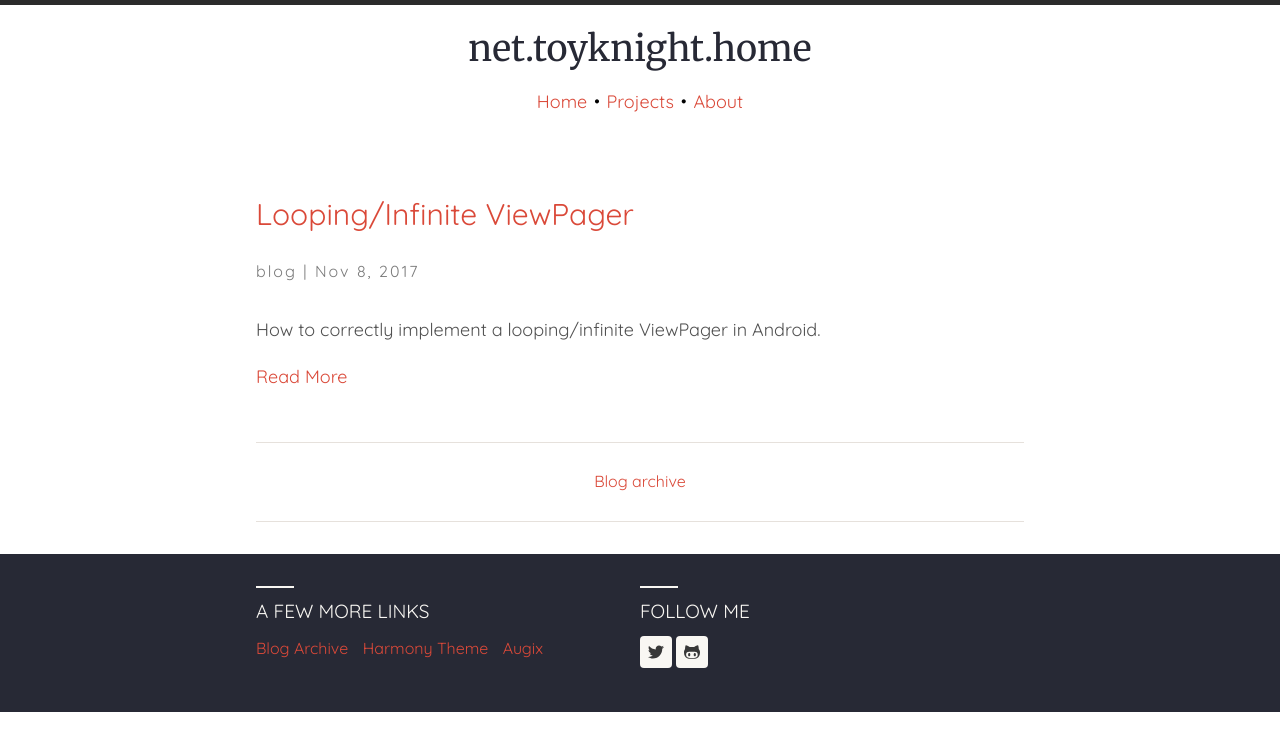
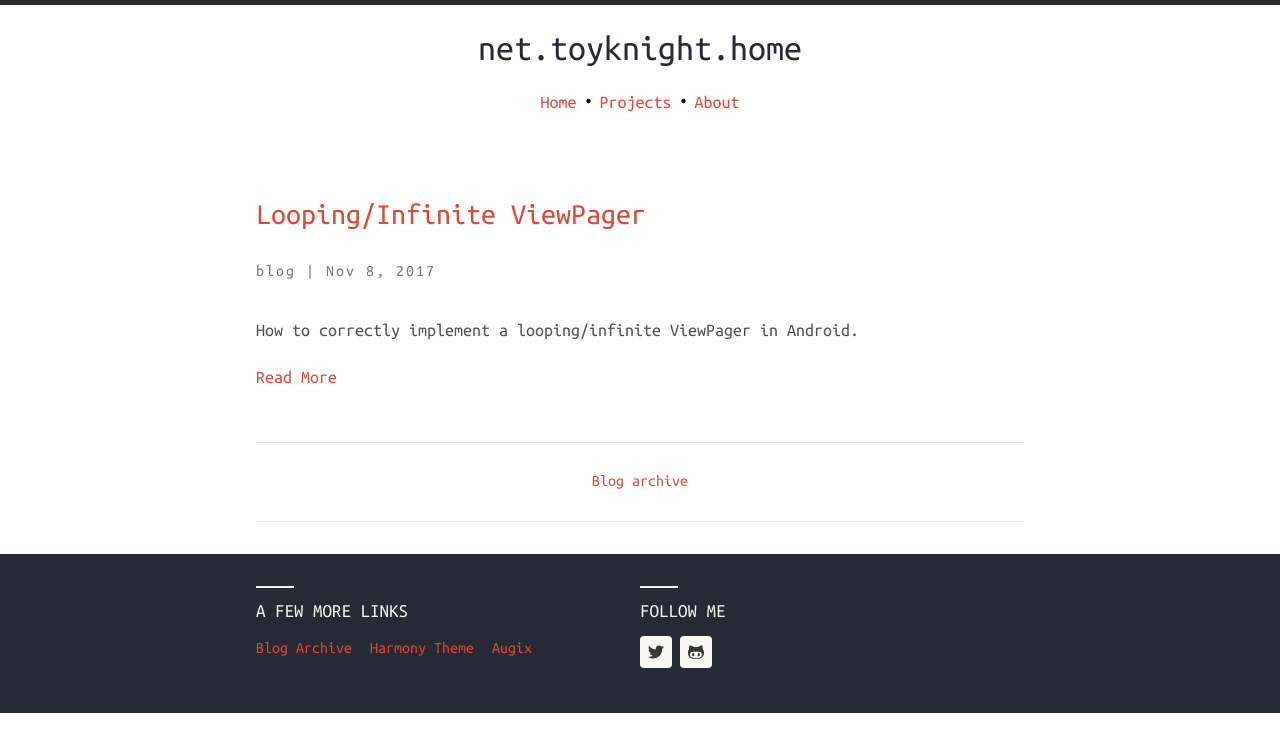
Before and after one commit to toyknight/toyknight.github.io, a Jekyll site: the page built from index.html, in a window 1280 px wide. Shown: the top 752 px of the page. Built offline with Jekyll 4.4.1, drawn with Linux system fonts in a browser that asks for light colours; nearby versions of some CDN libraries.

Commit message:
Update _variables.scss

```diff
--- a/assets/css/_sass/partials/_variables.scss
+++ b/assets/css/_sass/partials/_variables.scss
@@ -27,5 +27,5 @@ $base-0F: #bc9458;
 
 
 // Fonts
-$primary-font: 'Quicksand', 'Ubuntu Mono', 'Helvetica Neue', Helvetica, Arial, sans-serif;
-$h1-font: 'Merriweather', 'Ubuntu Mono', 'Helvetica Neue', Helvetica, Arial, sans-serif;
+$primary-font: 'Ubuntu Mono', 'Helvetica Neue', Helvetica, Arial, sans-serif;
+$h1-font: 'Ubuntu Mono', 'Helvetica Neue', Helvetica, Arial, sans-serif;
```
